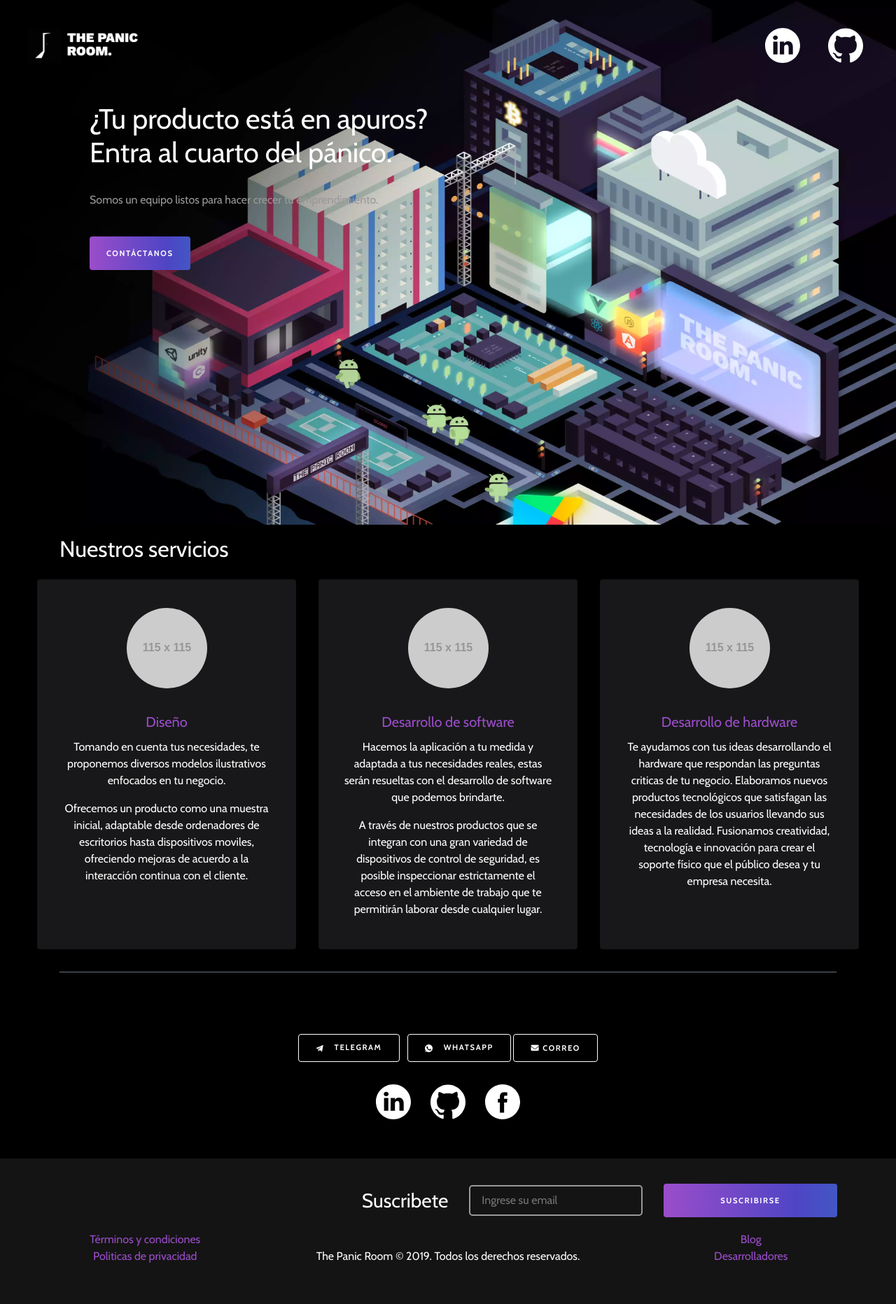
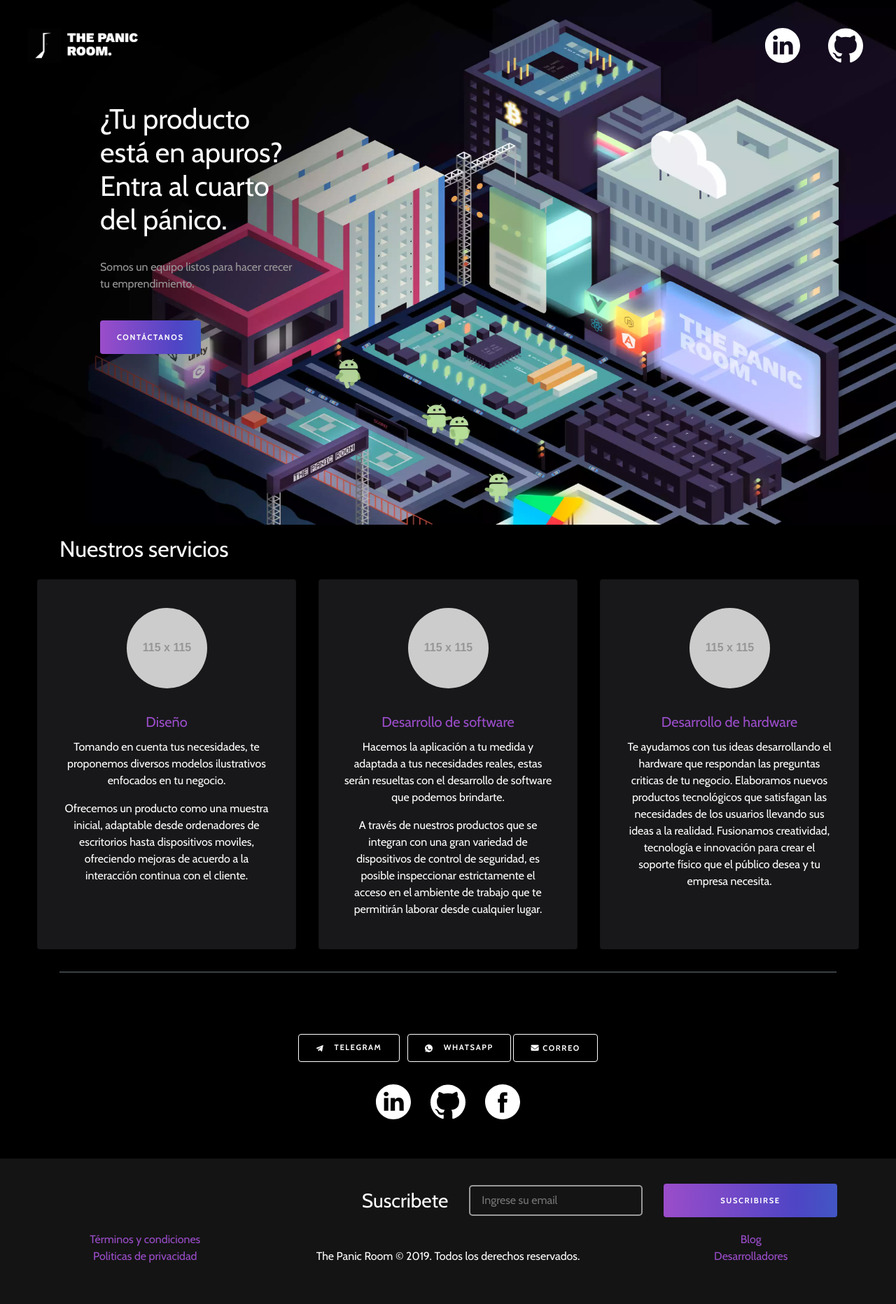
Before and after one commit to the-panic-room/the-panic-room, a Jekyll site: the page built from index.html, in a window 1280 px wide. Shown: the whole page at 70% size. Built offline with Jekyll 4.4.1, drawn with Linux system fonts in a browser that asks for light colours; nearby versions of some CDN libraries.

Commit message:
corregido contenedor landing responsive

```diff
--- a/_layouts/landing.html
+++ b/_layouts/landing.html
@@ -5,7 +5,7 @@
     <div class="container-fluid hero-imagen">
         {% include nav.html %}
         <div id="hero" class="row">
-            <div class="col-xs-12 hero">
+            <div class="col-12 col-sm-6 col-lg-3 hero">
                 <div>
                     <h1 class="py-2 py-md-4">
                         ¿Tu producto está en apuros?
```
